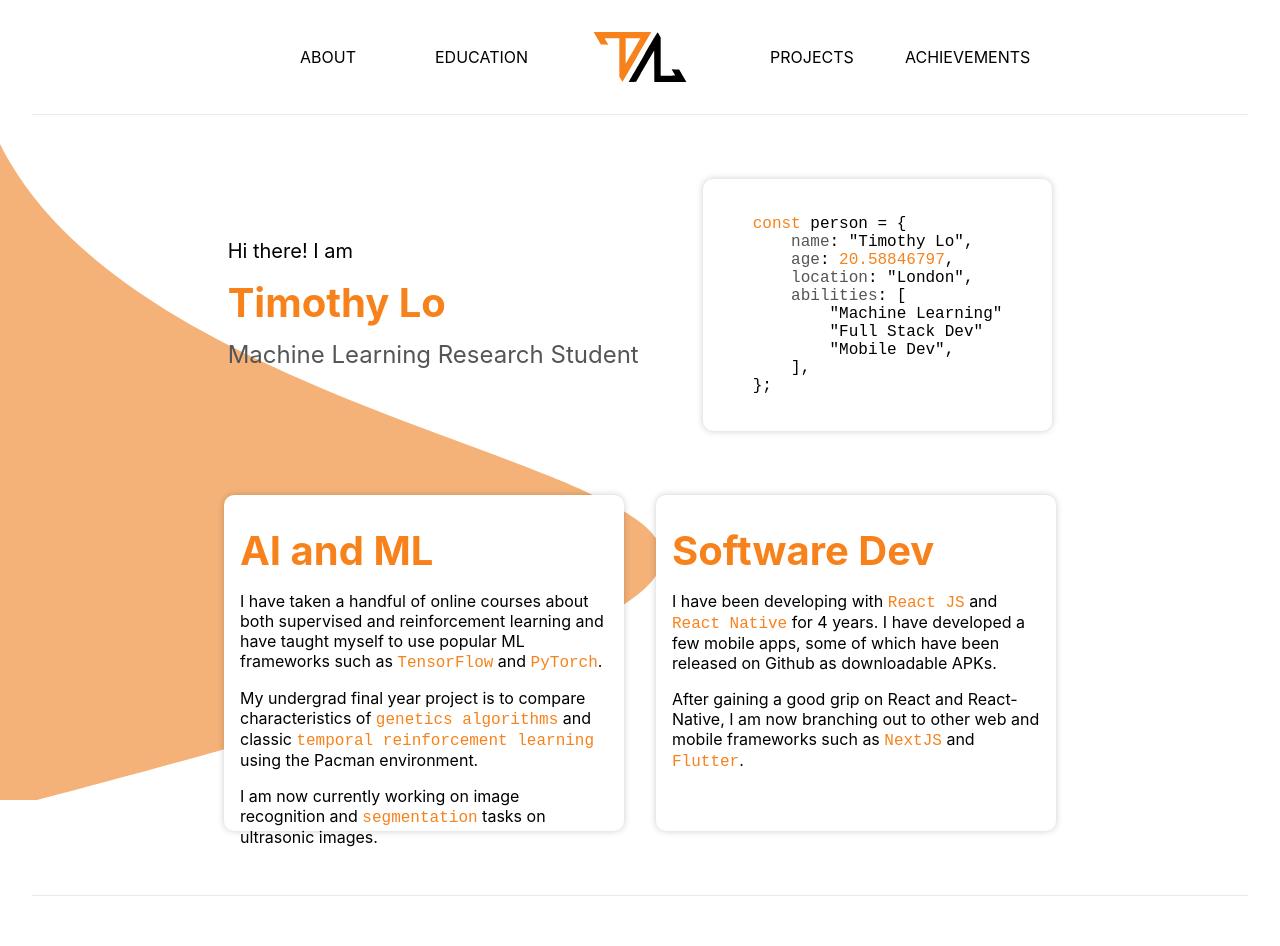
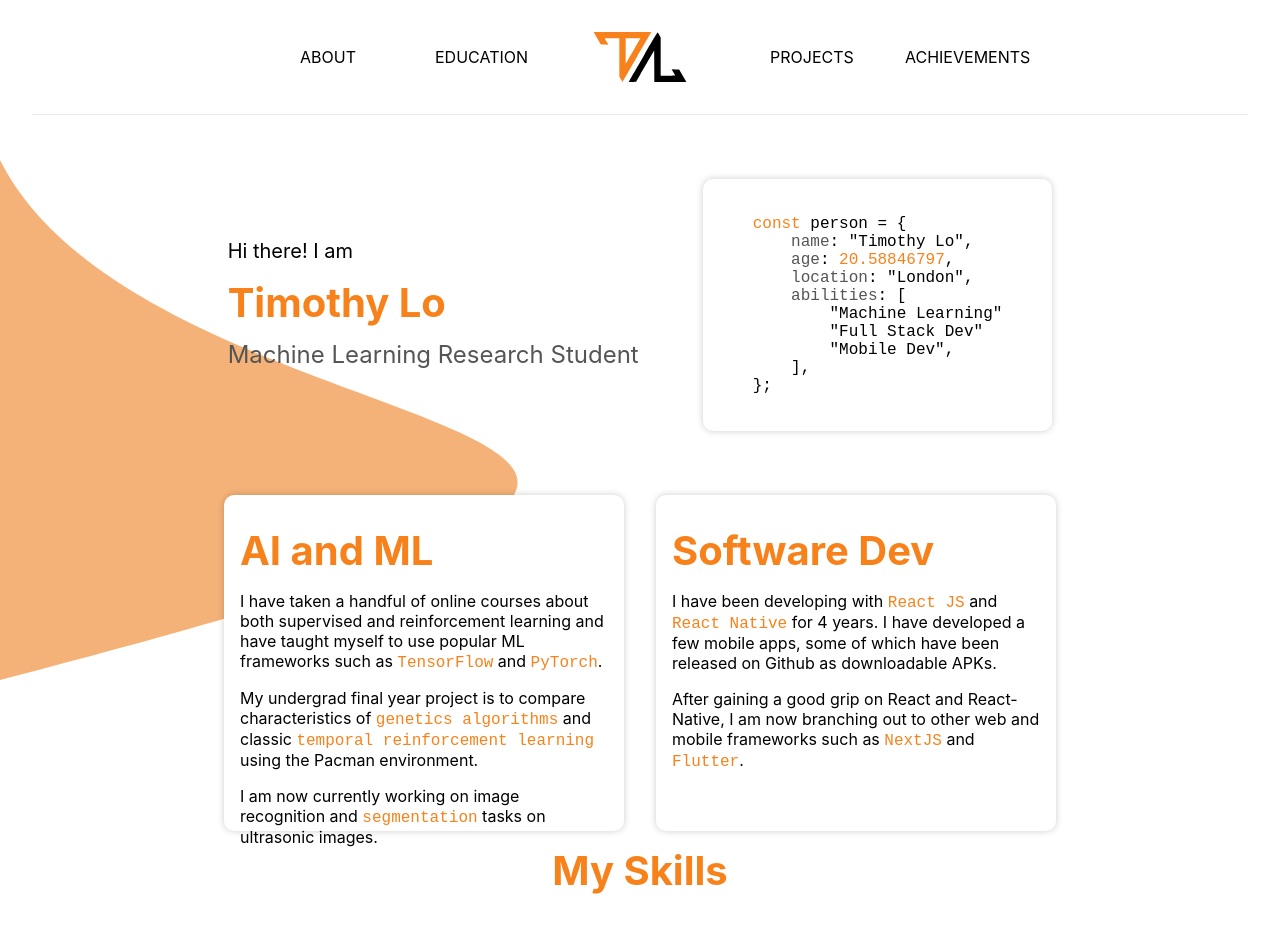
Before and after one commit to lochungtin/portfolio, a Next.js app: page / in a window 1280 px wide. Shown: the top 946 px of the page. Built offline with nearby package versions, Linux system fonts and the light colour scheme.

Commit message:
card abstraction

```diff
--- /dev/null
+++ b/pages/components/card/card.module.css
@@ -0,0 +1,10 @@
+.card {
+    background-color: #ffffff;
+    border-radius: 10px;
+    box-shadow: 0px 0px 7px rgba(0, 0, 0, 0.2);
+    height: inherit;
+}
+
+.card:hover {
+    box-shadow: 0px 0px 10px rgba(247, 130, 27, 0.5);
+}
--- /dev/null
+++ b/pages/components/card/index.js
@@ -0,0 +1,5 @@
+import styles from './card.module.css';
+
+export default function Card({ children }) {
+    return <div className={styles.card}>{children}</div>
+}
--- a/pages/sections/about/about.module.css
+++ b/pages/sections/about/about.module.css
@@ -17,9 +17,6 @@
 
 .codeBox {
     align-items: center;
-    background-color: #ffffff;
-    border-radius: 10px;
-    box-shadow: 0px 0px 7px rgba(0, 0, 0, 0.2);
     display: flex;
     flex-direction: column;
     justify-content: center;
@@ -31,9 +28,6 @@
 }
 
 .aboutCell {
-    background-color: #ffffff;
-    box-shadow: 0px 0px 7px rgba(0, 0, 0, 0.2);
-    border-radius: 10px;
     padding: 1rem;
 }
 
@@ -46,8 +40,11 @@
         width: 90vw;
     }
 
-    .aboutCell {
+    .aboutCellRoot {
         margin-top: 2rem;
+    }
+
+    .aboutCell{
         width: 90vw;
     }
 }
@@ -69,22 +66,18 @@
         padding: 20px 50px;
     }
 
-    .codeBox:hover {
-        box-shadow: 0px 0px 10px rgba(247, 130, 27, 0.5);
-    }
-
     .aboutRow {
         height: 21rem;
     }
 
-    .aboutCell {
+    .aboutCellRoot {
         height: inherit;
         margin-left: 1rem;
         margin-right: 1rem;
+    }
+
+    .aboutCell {
+        height: inherit;
         width: 25rem;
     }
-
-    .aboutCell:hover {
-        box-shadow: 0px 0px 10px rgba(247, 130, 27, 0.5);
-    }
 }
--- a/pages/sections/about/codebox.js
+++ b/pages/sections/about/codebox.js
@@ -1,4 +1,6 @@
 import { useEffect, useState } from 'react';
+
+import Card from '../../components/card';
 
 import styles from './about.module.css';
 
@@ -12,6 +14,7 @@ export default function Codebox() {
     }, []);
 
     return (
+        <Card>
             <div className={styles.codeBox}>
                 <pre className={styles.codeText}>
                     <code>const</code>{` person = {\n    `}
@@ -25,5 +28,6 @@ export default function Codebox() {
                     {`],\n};`}
                 </pre>
             </div>
+        </Card>
     );
 }
--- a/pages/sections/about/index.js
+++ b/pages/sections/about/index.js
@@ -1,8 +1,7 @@
-import Image from 'next/image';
-
 import Codebox from './codebox';
 
 import styles from './about.module.css';
+import Card from '../../components/card';
 
 export default function About() {
 
@@ -17,18 +16,27 @@ export default function About() {
                 <Codebox />
             </div>
             <div className={`${styles.row} ${styles.aboutRow}`}>
+                <div className={styles.aboutCellRoot}>
+                    <Card>
                         <div className={styles.aboutCell}>
                             <p className={styles.title}>AI and ML</p>
                             <p>I have taken a handful of online courses about both supervised and reinforcement learning and have taught myself to use popular ML frameworks such as <code>TensorFlow</code> and <code>PyTorch</code>.</p>
                             <p>My undergrad final year project is to compare characteristics of <code>genetics algorithms</code> and classic <code>temporal reinforcement learning</code> using the Pacman environment.</p>
                             <p>I am now currently working on image recognition and <code>segmentation</code> tasks on ultrasonic images.</p>
                         </div>
+                    </Card>
+                </div>
+                <div className={styles.aboutCellRoot}>
+                    <Card>
                         <div className={styles.aboutCell}>
                             <p className={styles.title}>Software Dev</p>
                             <p>I have been developing with <code>React JS</code> and <code>React Native</code> for 4 years. I have developed a few mobile apps, some of which have been released on Github as downloadable APKs.</p>
                             <p>After gaining a good grip on React and React-Native, I am now branching out to other web and mobile frameworks such as <code>NextJS</code> and <code>Flutter</code>.</p>
                         </div>
+                    </Card>
                 </div>
+            </div>
+            <p className={styles.title}>My Skills</p>
         </section>
     );
 }
```
Also changed, not shown: public/bg/about.svg. Lines whose indentation alone changed are shown as unchanged.
